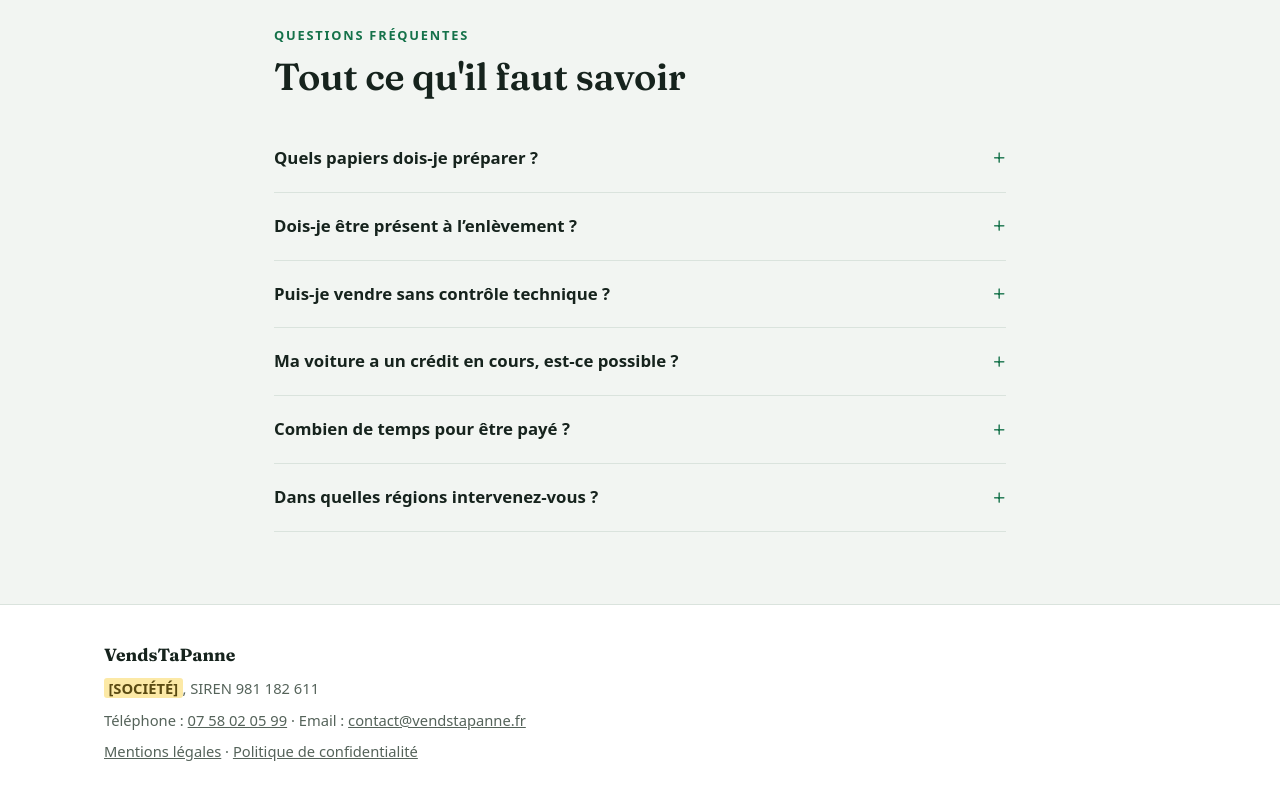
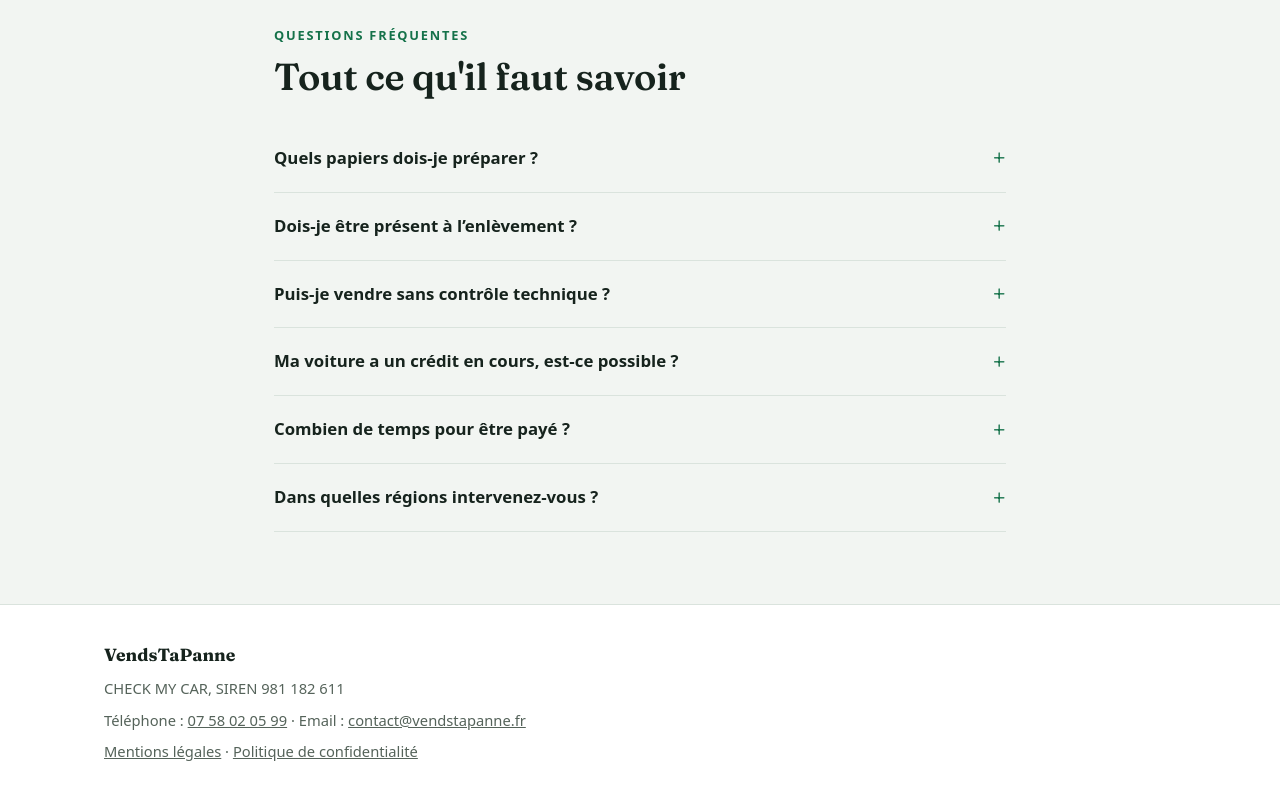
Before and after one commit to kaouachzyad/vendstapnne, a plain HTML site: page index.html in a window 1280 px wide. Shown: the part 2351-3151 px from the top of the page. Drawn offline with Linux system fonts and the light colour scheme.

Commit message:
Ajout du nom de société CHECK MY CAR
Co-Authored-By: Claude Opus 5.5 <noreply@anthropic.com>
Claude-Session: https://claude.ai/code/session_01TKHu1fjLs17zKVnSn5tBLF

```diff
--- a/index.html
+++ b/index.html
@@ -323,7 +323,7 @@ footer .fb{font-family:"Fraunces",Georgia,serif;font-weight:700;color:var(--ink)
 <footer id="contact">
   <div class="wrap">
     <div class="fb">VendsTaPanne</div>
-    <div><span class="todo">[SOCIÉTÉ]</span>, SIREN 981 182 611</div>
+    <div>CHECK MY CAR, SIREN 981 182 611</div>
     <div>Téléphone : <a href="tel:+33758020599">07 58 02 05 99</a> · Email : <a href="mailto:contact@vendstapanne.fr">contact@vendstapanne.fr</a></div>
     <div><a href="#">Mentions légales</a> · <a href="#">Politique de confidentialité</a></div>
   </div>
```
